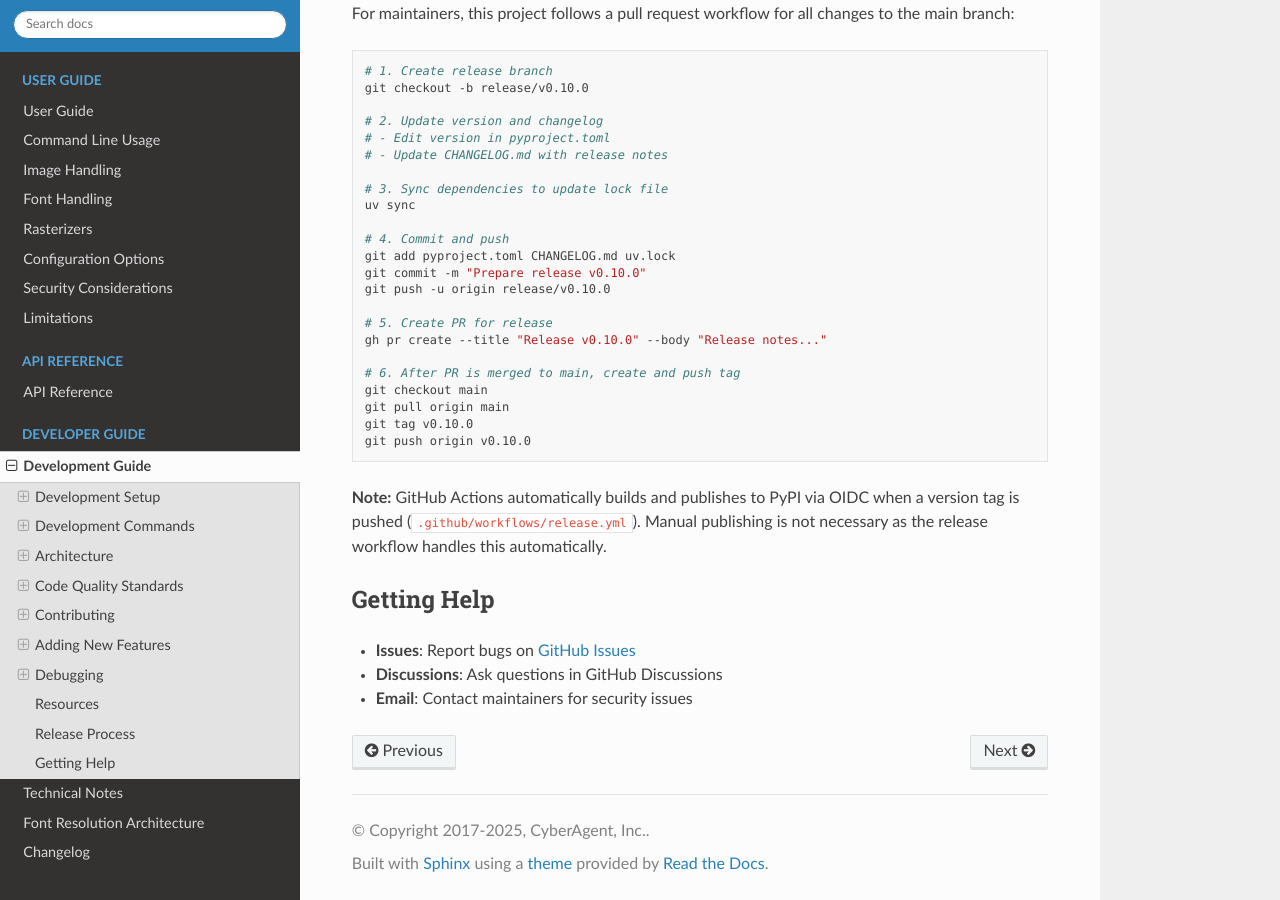
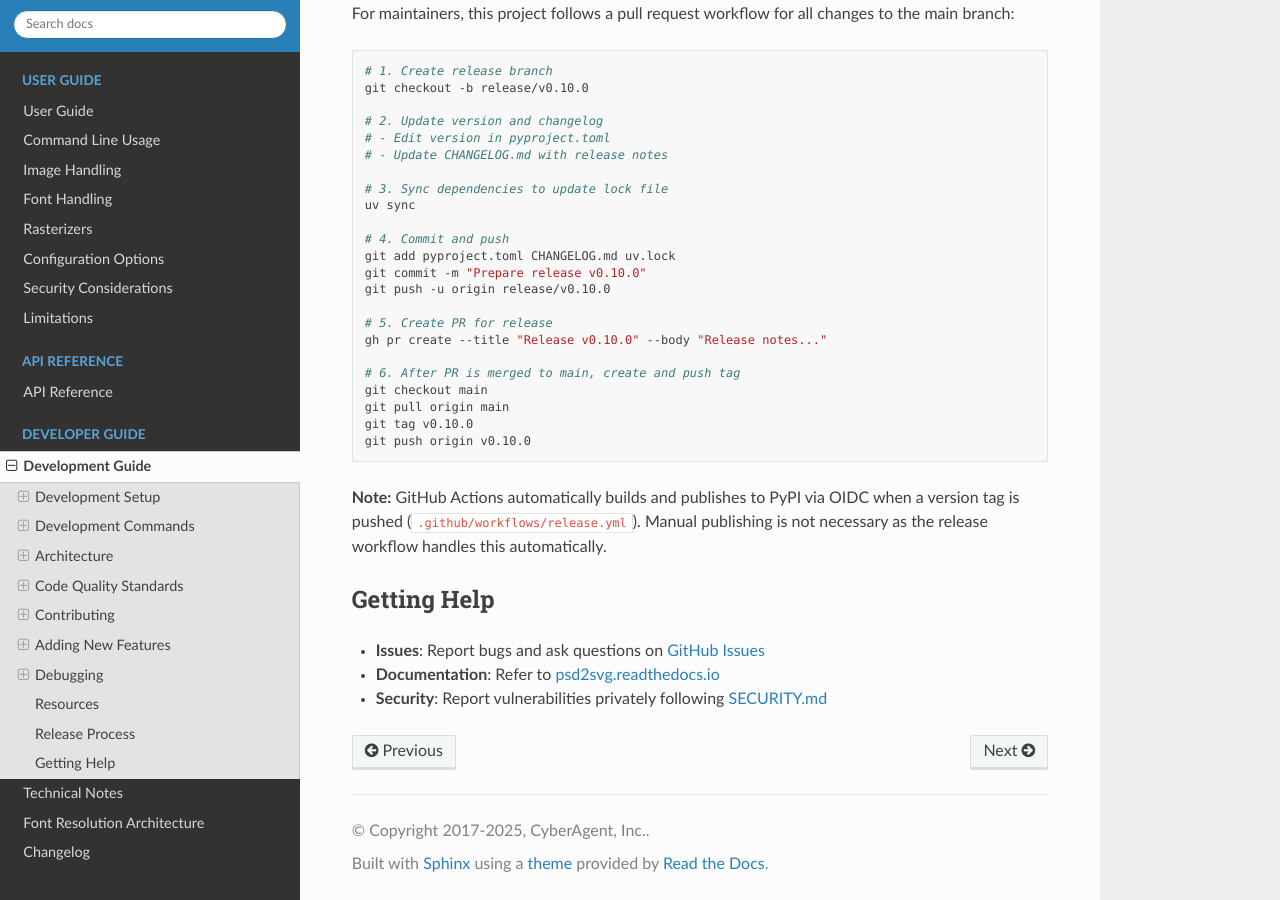
Before and after one commit to kyamagu/psd2svg, a Sphinx documentation site: the page built from docs/development.rst, in a window 1280 px wide and 900 px high, scrolled down 9049 px. Built offline with Sphinx 7.4.7 and the Read the Docs theme 3.1.0, drawn with Linux system fonts in a browser that asks for light colours.

Commit message:
docs: fix Getting Help section in development.rst
Remove reference to GitHub Discussions (which are disabled) and
update Getting Help section to reference Issues for questions,
consistent with SECURITY.md updates.

🤖 Generated with [Claude Code](https://claude.com/claude-code)

Co-Authored-By: Claude Sonnet 4.5 <noreply@anthropic.com>

```diff
--- a/docs/development.rst
+++ b/docs/development.rst
@@ -498,6 +498,6 @@ Manual publishing is not necessary as the release workflow handles this automati
 Getting Help
 ------------
 
-* **Issues**: Report bugs on `GitHub Issues <https://github.com/kyamagu/psd2svg/issues>`_
-* **Discussions**: Ask questions in GitHub Discussions
-* **Email**: Contact maintainers for security issues
+* **Issues**: Report bugs and ask questions on `GitHub Issues <https://github.com/kyamagu/psd2svg/issues>`_
+* **Documentation**: Refer to `psd2svg.readthedocs.io <https://psd2svg.readthedocs.io/>`_
+* **Security**: Report vulnerabilities privately following `SECURITY.md <https://github.com/kyamagu/psd2svg/blob/main/SECURITY.md>`_
```
